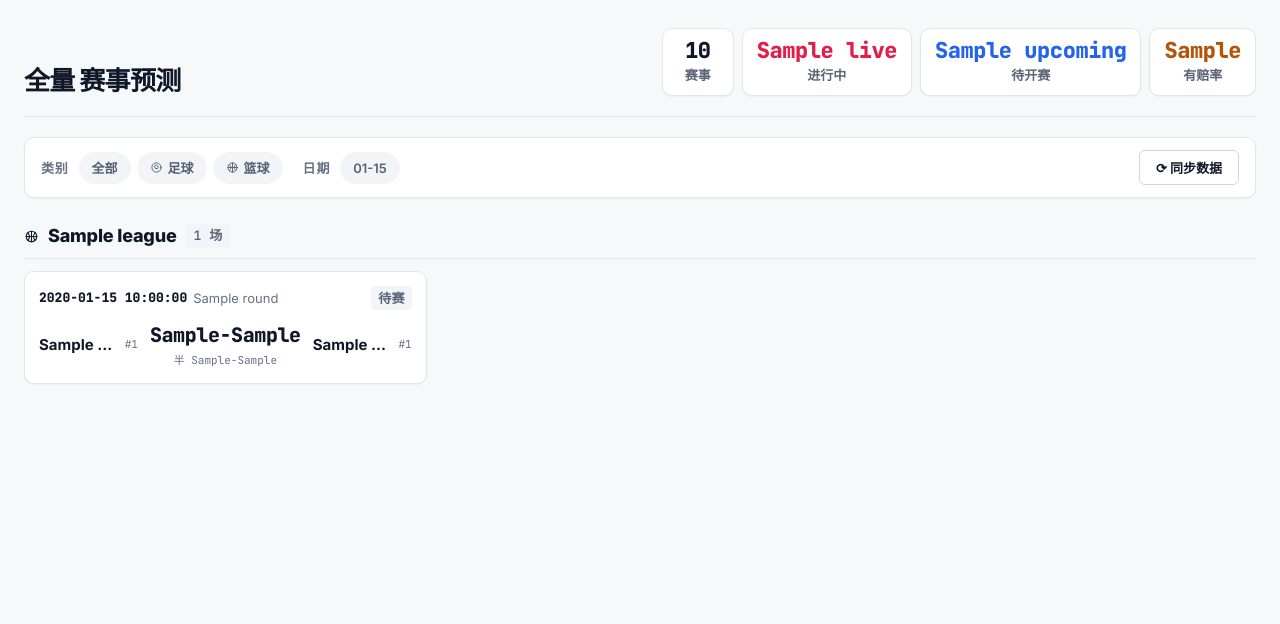
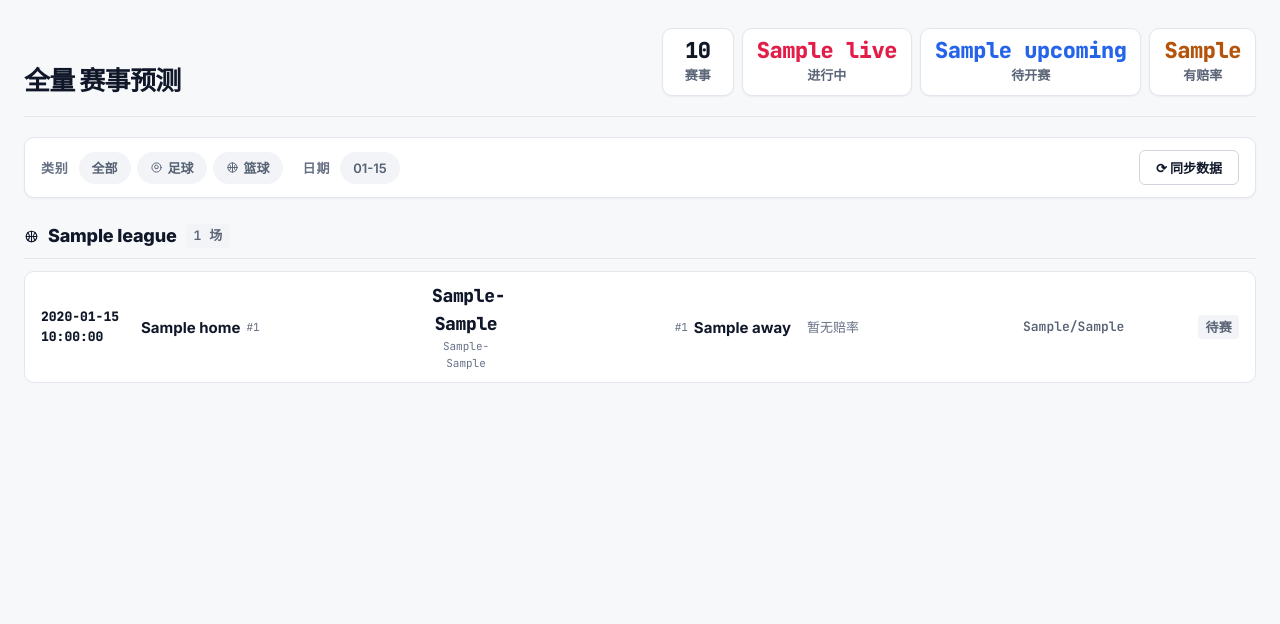
Before and after one commit to YGone-001/Daily-Sports-Lottery, a Flask app: template templates/index.html in a window 1280 px wide. Shown: the part 59-683 px from the top of the page. Run offline with Flask 3, Linux system fonts and the light colour scheme; the template is opened without the code that fills it: most values are stand-ins (such as "Sample title", 1, 10 or a date in 2020).

Commit message:
refactor: switch the match list from cards to dense rows

```diff
--- a/static/css/style.css
+++ b/static/css/style.css
@@ -443,11 +443,104 @@ a { color: inherit; text-decoration: none; }
 }
 
 /* ---------------------------------------------------------- 比赛卡 */
-.match-grid {
+/* ---------------------------------------------------------- 赛事行列表 */
+/* 每场一行：时间 | 主队 | 比分 | 客队 | 概率 | 赔率 | 状态。
+   行式布局在 2 场和 50 场两种极端下都不会留出大片空白，扫读也从
+   "逐个卡片"变成竖向对比。 */
+.match-list { display: flex; flex-direction: column; gap: 6px; }
+
+.match-row {
     display: grid;
-    grid-template-columns: repeat(auto-fill, minmax(300px, 1fr));
-    gap: 12px;
+    grid-template-columns:
+        84px minmax(160px, 1.4fr) 68px minmax(160px, 1.4fr)
+        minmax(200px, 1fr) 116px 84px;
+    align-items: center;
+    gap: 16px;
+    padding: 10px 16px;
+    background: var(--bg-elev);
+    border: 1px solid var(--border);
+    border-radius: var(--radius);
+    transition: border-color .15s, background .15s;
 }
+
+.match-row:hover { border-color: var(--border-strong); }
+.match-row.is-live { border-color: var(--state-live); }
+.match-row.is-finished { opacity: .92; }
+
+/* 有价值项：整行淡淡铺垫 + 行首火焰标记（取代原先的左侧 3px 色条） */
+.match-row.has-value {
+    background: color-mix(in oklab, var(--signal-value) 8%, var(--bg-elev));
+    border-color: color-mix(in oklab, var(--signal-value) 32%, var(--border));
+}
+
+.mr-time {
+    display: flex;
+    align-items: center;
+    gap: 5px;
+    font-size: var(--fs-xs);
+    font-weight: 700;
+}
+
+.mr-mark { color: var(--signal-value); }
+
+.mr-side { display: flex; align-items: center; gap: 6px; min-width: 0; }
+.mr-side-away { justify-content: flex-end; }
+
+.mr-name {
+    font-size: var(--fs-sm);
+    font-weight: 700;
+    white-space: nowrap;
+    overflow: hidden;
+    text-overflow: ellipsis;
+}
+
+.mr-rank { font-size: var(--fs-2xs); color: var(--text-faint); flex-shrink: 0; }
+
+.mr-center { text-align: center; }
+.mr-score { font-size: var(--fs-md); font-weight: 800; letter-spacing: -.02em; }
+.mr-ht { display: block; font-size: var(--fs-2xs); color: var(--text-faint); }
+.mr-vs { font-size: var(--fs-xs); font-weight: 700; color: var(--text-faint); }
+
+.mr-probs { display: flex; align-items: center; gap: 12px; min-width: 0; }
+
+.mr-bar {
+    flex: 1 1 80px;
+    display: flex;
+    height: 6px;
+    border-radius: 3px;
+    overflow: hidden;
+    background: var(--bg-sunken);
+}
+
+.mr-bar > span { height: 100%; }
+
+.mr-nums {
+    display: flex;
+    gap: 8px;
+    flex-shrink: 0;
+    font-size: var(--fs-xs);
+    font-weight: 700;
+    color: var(--text-secondary);
+}
+
+.mr-nums .is-value { color: var(--signal-value); font-weight: 800; }
+/* 完赛行没有概率可显示，用胶囊标签标明赛果，避免与客队名连读 */
+.mr-outcome {
+    display: inline-block;
+    font-size: var(--fs-xs);
+    font-weight: 700;
+    color: var(--text-secondary);
+    background: var(--bg-overlay);
+    padding: 2px 9px;
+    border-radius: 4px;
+}
+
+.mr-none { font-size: var(--fs-xs); color: var(--text-faint); }
+
+.mr-odds { font-size: var(--fs-xs); font-weight: 600; color: var(--text-secondary); }
+
+.mr-status { display: flex; flex-direction: column; align-items: flex-end; gap: 3px; }
+.mr-suspense { font-size: var(--fs-2xs); letter-spacing: .04em; }
 
 .match-card-link { display: block; }
 
@@ -1107,7 +1200,19 @@ a { color: inherit; text-decoration: none; }
     .th-right { width: 100%; }
     .stat-cluster { width: 100%; }
     .stat-pod { flex: 1; min-width: 0; }
-    .match-grid { grid-template-columns: 1fr; }
+    /* 行式列表在窄屏折成三行：时间/状态 → 主队·比分·客队 → 概率·赔率 */
+    .match-row {
+        grid-template-columns: minmax(0, 1fr) auto minmax(0, 1fr);
+        gap: 8px 12px;
+        padding: 12px 14px;
+    }
+    .mr-time { grid-column: 1; }
+    .mr-status { grid-column: 3; grid-row: 1; justify-self: end; }
+    .mr-side-home { grid-column: 1; }
+    .mr-center { grid-column: 2; }
+    .mr-side-away { grid-column: 3; }
+    .mr-probs { grid-column: 1 / 3; }
+    .mr-odds { grid-column: 3; text-align: right; }
     .data-card.span-2 { grid-column: span 1; }
     .pc-val { font-size: var(--fs-xl); }
     .dh-tname { font-size: var(--fs-md); }
--- a/templates/index.html
+++ b/templates/index.html
@@ -68,93 +68,73 @@
             </div>
         </div>
 
-        <div class="match-grid">
+        <div class="match-list">
             {% for m in g.matches %}
-            {% set p = m.prediction if m.prediction is defined else None %}
-            <a href="/match/{{ m.id }}" class="match-card-link">
-                {% set has_value = m.prediction and m.prediction.ev_analysis and (m.prediction.ev_analysis.home.is_value or m.prediction.ev_analysis.draw.is_value or m.prediction.ev_analysis.away.is_value) %}
-                <div class="match-card{% if m.status == 'finished' %} is-finished{% endif %}{% if has_value %} has-value{% endif %}{% if m.status == 'live' %} is-live{% endif %}">
+            {% set has_value = m.prediction and m.prediction.ev_analysis and (m.prediction.ev_analysis.home.is_value or m.prediction.ev_analysis.draw.is_value or m.prediction.ev_analysis.away.is_value) %}
+            <a href="/match/{{ m.id }}" class="match-row{% if m.status == 'live' %} is-live{% endif %}{% if m.status == 'finished' %} is-finished{% endif %}{% if has_value %} has-value{% endif %}">
 
-                    <div class="mc-top">
-                        <span class="mc-time mono">{{ m.time }}</span>
-                        {% if m.round %}<span class="mc-round">{{ m.round }}</span>{% endif %}
-                        {% if m.status == 'live' %}
-                        <span class="tag tag-live"><span class="pulse"></span>进行中</span>
-                        {% elif m.status == 'finished' %}
-                        <span class="tag tag-done">完赛</span>
-                        {% else %}
-                        <span class="tag tag-up">待赛</span>
-                        {% endif %}
-                        {% if has_value %}<span class="tag tag-value"><svg class="icon"><use href="#i-flame"/></svg>价值</span>{% endif %}
-                    </div>
+                <span class="mr-time">
+                    {% if has_value %}<svg class="icon mr-mark"><use href="#i-flame"/></svg>{% endif %}
+                    <span class="mono">{{ m.time }}</span>
+                </span>
 
-                    <div class="mc-teams">
-                        <div class="mc-team">
-                            <span class="mc-tname">{{ m.home }}</span>
-                            {% if m.home_rank %}<span class="mc-rank">#{{ m.home_rank }}</span>{% endif %}
-                        </div>
-                        <div class="mc-center">
-                            {% if m.score and m.score.ft %}
-                            <span class="mc-score mono">{{ m.score.ft[0] }}-{{ m.score.ft[1] }}</span>
-                            {% if m.score.ht %}<span class="mc-ht mono">半 {{ m.score.ht[0] }}-{{ m.score.ht[1] }}</span>{% endif %}
-                            {% else %}
-                            <span class="mc-vs">VS</span>
-                            {% endif %}
-                        </div>
-                        <div class="mc-team mc-team-away">
-                            <span class="mc-tname">{{ m.away }}</span>
-                            {% if m.away_rank %}<span class="mc-rank">#{{ m.away_rank }}</span>{% endif %}
-                        </div>
-                    </div>
+                <span class="mr-side mr-side-home">
+                    <span class="mr-name">{{ m.home }}</span>
+                    {% if m.home_rank %}<span class="mr-rank mono">#{{ m.home_rank }}</span>{% endif %}
+                </span>
 
+                <span class="mr-center">
+                    {% if m.score and m.score.ft %}
+                    <span class="mr-score mono">{{ m.score.ft[0] }}-{{ m.score.ft[1] }}</span>
+                    {% if m.score.ht %}<span class="mr-ht mono">{{ m.score.ht[0] }}-{{ m.score.ht[1] }}</span>{% endif %}
+                    {% else %}
+                    <span class="mr-vs mono">VS</span>
+                    {% endif %}
+                </span>
+
+                <span class="mr-side mr-side-away">
+                    {% if m.away_rank %}<span class="mr-rank mono">#{{ m.away_rank }}</span>{% endif %}
+                    <span class="mr-name">{{ m.away }}</span>
+                </span>
+
+                <span class="mr-probs">
                     {% if m.prediction and m.status != 'finished' %}
                     {% set pp = m.prediction %}
-                    <div class="mc-probs">
-                        <div class="mc-prob {% if pp.ev_analysis.home.is_value %}pv-on{% endif %}">
-                            <span class="pv-num">{{ pp.probabilities.home_win }}<em>%</em></span>
-                            <span class="pv-lbl">主胜</span>
-                            {% if pp.ev_analysis.home.is_value %}<span class="pv-ev">+{{ pp.ev_analysis.home.ev }}%</span>{% endif %}
-                        </div>
-                        {% if m.sport == 'football' %}
-                        <div class="mc-prob mc-prob-draw {% if pp.ev_analysis.draw.is_value %}pv-on{% endif %}">
-                            <span class="pv-num">{{ pp.probabilities.draw }}<em>%</em></span>
-                            <span class="pv-lbl">平局</span>
-                            {% if pp.ev_analysis.draw.is_value %}<span class="pv-ev">+{{ pp.ev_analysis.draw.ev }}%</span>{% endif %}
-                        </div>
-                        {% endif %}
-                        <div class="mc-prob {% if pp.ev_analysis.away.is_value %}pv-on{% endif %}">
-                            <span class="pv-num">{{ pp.probabilities.away_win }}<em>%</em></span>
-                            <span class="pv-lbl">客胜</span>
-                            {% if pp.ev_analysis.away.is_value %}<span class="pv-ev">+{{ pp.ev_analysis.away.ev }}%</span>{% endif %}
-                        </div>
-                    </div>
+                    <span class="mr-bar">
+                        <span class="seg-home" style="width: {{ pp.probabilities.home_win }}%"></span>
+                        <span class="seg-draw" style="width: {{ pp.probabilities.draw }}%"></span>
+                        <span class="seg-away" style="width: {{ pp.probabilities.away_win }}%"></span>
+                    </span>
+                    <span class="mr-nums mono">
+                        <span{% if pp.ev_analysis.home.is_value %} class="is-value"{% endif %}>{{ pp.probabilities.home_win }}</span>
+                        {% if m.sport == 'football' %}<span{% if pp.ev_analysis.draw.is_value %} class="is-value"{% endif %}>{{ pp.probabilities.draw }}</span>{% endif %}
+                        <span{% if pp.ev_analysis.away.is_value %} class="is-value"{% endif %}>{{ pp.probabilities.away_win }}</span>
+                    </span>
+                    {% elif m.status == 'finished' and m.score %}
+                    {% set ft = m.score.ft %}
+                    <span class="mr-outcome">{% if ft[0] > ft[1] %}主胜{% elif ft[0] < ft[1] %}客胜{% else %}平局{% endif %}</span>
+                    {% else %}
+                    <span class="mr-none">暂无赔率</span>
+                    {% endif %}
+                </span>
 
-                    <div class="mc-bar">
-                        <div class="mc-bar-seg seg-home" style="width: {{ pp.probabilities.home_win }}%"></div>
-                        <div class="mc-bar-seg seg-draw" style="width: {{ pp.probabilities.draw }}%"></div>
-                        <div class="mc-bar-seg seg-away" style="width: {{ pp.probabilities.away_win }}%"></div>
-                    </div>
+                <span class="mr-odds mono">
+                    {% if m.odds %}{{ m.odds.home_win }}{% if m.sport == 'football' %}/{{ m.odds.draw }}{% endif %}/{{ m.odds.away_win }}{% endif %}
+                </span>
 
-                    <div class="mc-foot">
-                        <span class="mc-suspense">
-                            {% for i in range(pp.suspense.stars) %}<span class="s-on">★</span>{% endfor %}{% for i in range(5 - pp.suspense.stars) %}<span class="s-off">★</span>{% endfor %}
-                            <span class="s-txt">{{ pp.suspense.label }}</span>
-                        </span>
-                        {% if m.odds %}
-                        <span class="mc-odds mono">
-                            {{ m.odds.home_win }} / {% if m.sport == 'football' %}{{ m.odds.draw }} / {% endif %}{{ m.odds.away_win }}
-                        </span>
-                        {% endif %}
-                    </div>
-                    {% elif m.status == 'finished' and m.score %}
-                    <div class="mc-result-line">
-                        {% set ft = m.score.ft %}
-                        <span>{% if ft[0] > ft[1] %}主胜{% elif ft[0] < ft[1] %}客胜{% else %}平局{% endif %}</span>
-                    </div>
-                    {% elif not m.odds %}
-                    <div class="mc-noodds">暂无赔率</div>
+                <span class="mr-status">
+                    {% if m.status == 'live' %}
+                    <span class="tag tag-live"><span class="pulse"></span>进行中</span>
+                    {% elif m.status == 'finished' %}
+                    <span class="tag tag-done">完赛</span>
+                    {% else %}
+                    <span class="tag tag-up">待赛</span>
                     {% endif %}
-                </div>
+                    {% if m.prediction and m.status != 'finished' %}
+                    {% set ps = m.prediction.suspense %}
+                    <span class="mr-suspense">{% for i in range(ps.stars) %}<span class="s-on">★</span>{% endfor %}{% for i in range(5 - ps.stars) %}<span class="s-off">★</span>{% endfor %}</span>
+                    {% endif %}
+                </span>
             </a>
             {% endfor %}
         </div>
```
